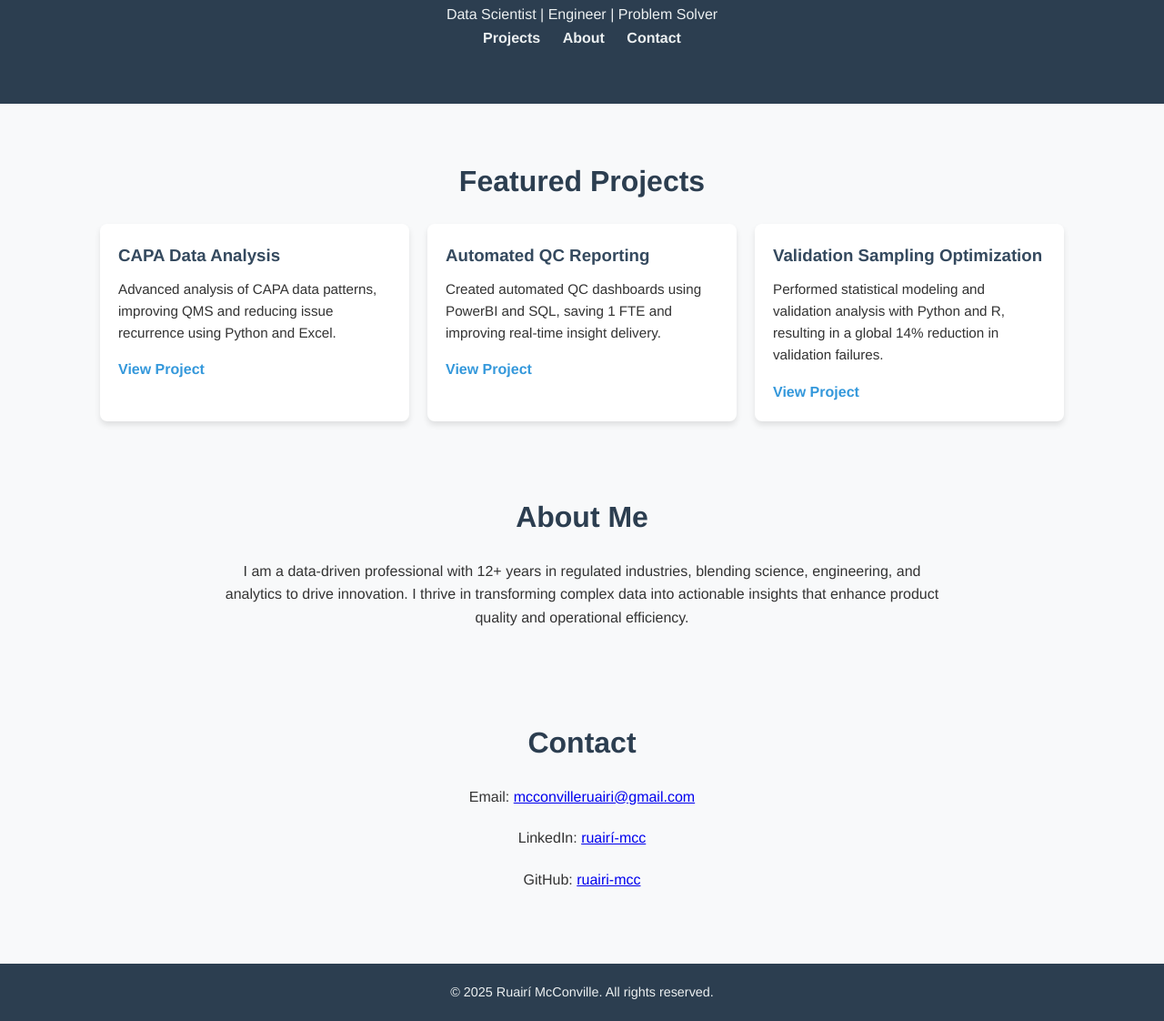
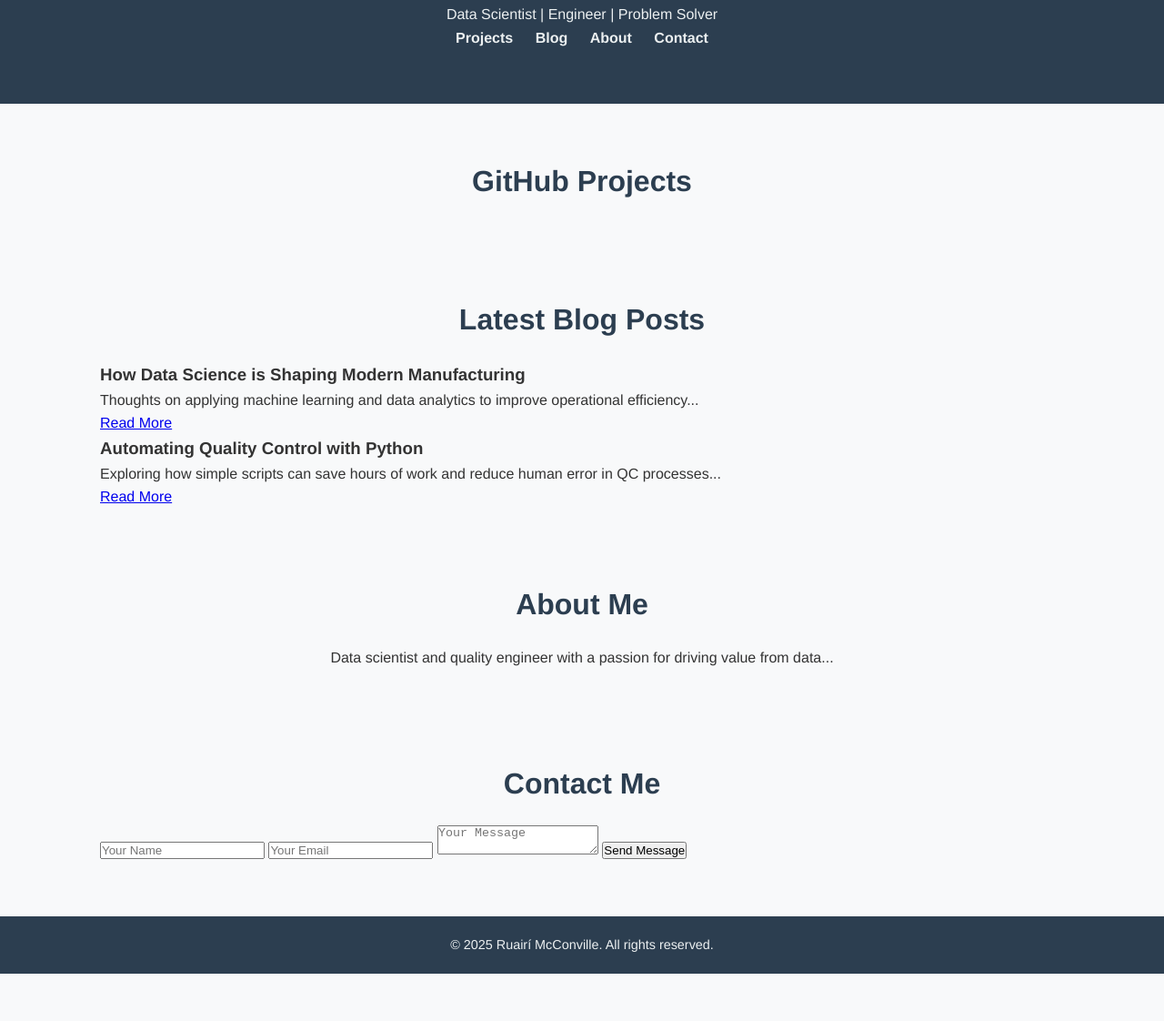
Before and after one commit to ruairi-mcc/ruairi-mcc.github.io, a plain HTML site: page index.html in a window 1280 px wide. Shown: the part 118-1240 px from the top of the page at 91% size. After the commit the page ends 1188 px from the top, so only its background shows below. Drawn offline with Linux system fonts and the light colour scheme.

Commit message:
Update index.html

```diff
--- a/index.html
+++ b/index.html
@@ -13,6 +13,7 @@
             <p>Data Scientist | Engineer | Problem Solver</p>
             <nav>
                 <a href="#projects">Projects</a>
+                <a href="#blog">Blog</a>
                 <a href="#about">About</a>
                 <a href="#contact">Contact</a>
             </nav>
@@ -20,41 +21,45 @@
     </header>
 
     <section id="projects" class="container">
-        <h2>Featured Projects</h2>
-        <div class="grid">
-            <div class="card">
-                <h3>CAPA Data Analysis</h3>
-                <p>Advanced analysis of CAPA data patterns, improving QMS and reducing issue recurrence using Python and Excel.</p>
-                <a href="#">View Project</a>
-            </div>
-            <div class="card">
-                <h3>Automated QC Reporting</h3>
-                <p>Created automated QC dashboards using PowerBI and SQL, saving 1 FTE and improving real-time insight delivery.</p>
-                <a href="#">View Project</a>
-            </div>
-            <div class="card">
-                <h3>Validation Sampling Optimization</h3>
-                <p>Performed statistical modeling and validation analysis with Python and R, resulting in a global 14% reduction in validation failures.</p>
-                <a href="#">View Project</a>
-            </div>
-            <!-- Add more projects here -->
+        <h2>GitHub Projects</h2>
+        <div id="github-projects" class="grid"></div>
+    </section>
+
+    <section id="blog" class="container">
+        <h2>Latest Blog Posts</h2>
+        <div class="blog-list">
+            <article>
+                <h3>How Data Science is Shaping Modern Manufacturing</h3>
+                <p>Thoughts on applying machine learning and data analytics to improve operational efficiency...</p>
+                <a href="#">Read More</a>
+            </article>
+            <article>
+                <h3>Automating Quality Control with Python</h3>
+                <p>Exploring how simple scripts can save hours of work and reduce human error in QC processes...</p>
+                <a href="#">Read More</a>
+            </article>
         </div>
     </section>
 
     <section id="about" class="container">
         <h2>About Me</h2>
-        <p>I am a data-driven professional with 12+ years in regulated industries, blending science, engineering, and analytics to drive innovation. I thrive in transforming complex data into actionable insights that enhance product quality and operational efficiency.</p>
+        <p>Data scientist and quality engineer with a passion for driving value from data...</p>
     </section>
 
     <section id="contact" class="container">
-        <h2>Contact</h2>
-        <p>Email: <a href="mailto:mcconvilleruairi@gmail.com">mcconvilleruairi@gmail.com</a></p>
-        <p>LinkedIn: <a href="https://www.linkedin.com/in/ruairí-mcc/" target="_blank">ruairí-mcc</a></p>
-        <p>GitHub: <a href="https://github.com/ruairi-mcc" target="_blank">ruairi-mcc</a></p>
+        <h2>Contact Me</h2>
+        <form action="https://formspree.io/f/your-form-id" method="POST">
+            <input type="text" name="name" placeholder="Your Name" required>
+            <input type="email" name="_replyto" placeholder="Your Email" required>
+            <textarea name="message" placeholder="Your Message" required></textarea>
+            <button type="submit">Send Message</button>
+        </form>
     </section>
 
     <footer>
         <p>&copy; 2025 Ruairí McConville. All rights reserved.</p>
     </footer>
+
+    <script src="script.js"></script>
 </body>
 </html>
```
